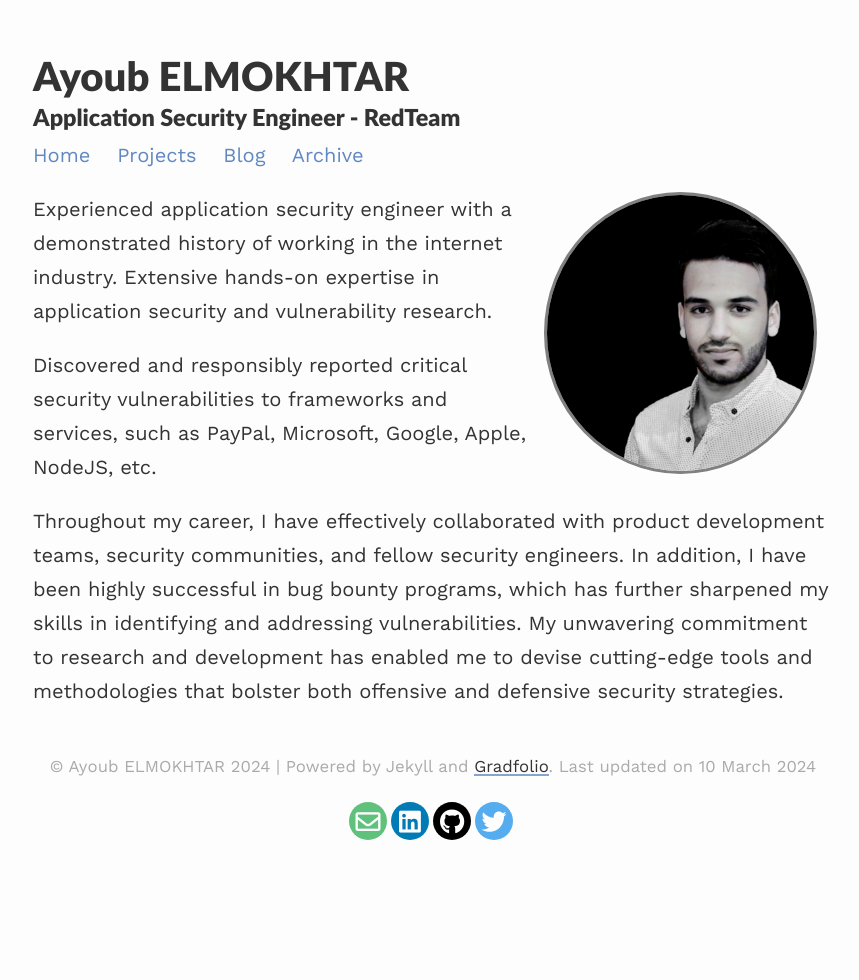
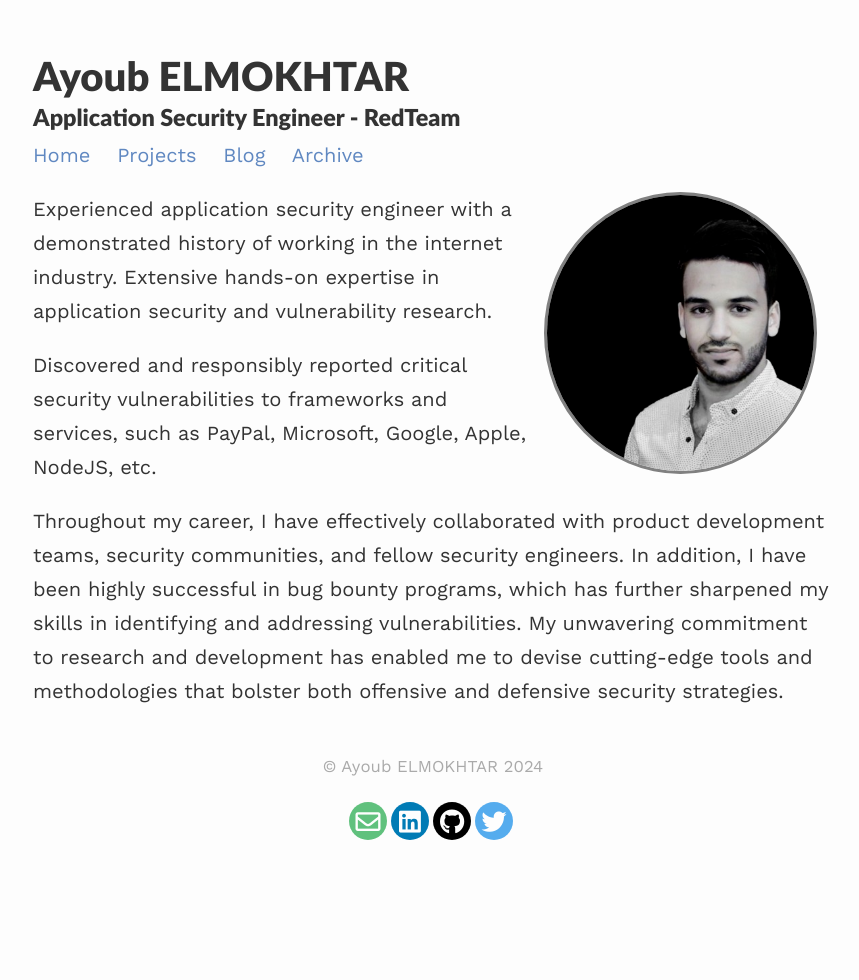
Before and after one commit to aelmokhtar/ayoubmokhtar.github.io, a Jekyll site: the page built from index.md, in a window 1280 px wide. Shown: the whole page, without its empty margins (207-1066 px from the left). Built offline with Jekyll 4.4.1, drawn with Linux system fonts in a browser that asks for light colours; nearby versions of some CDN libraries.

Commit message:
Update default.html

```diff
--- a/_layouts/default.html
+++ b/_layouts/default.html
@@ -34,9 +34,6 @@
         <footer>
           <p class="copy">
             <small> &copy; {{site.title}} {{ site.time | date: '%Y' }}
-                    | Powered by Jekyll and
-                    <a target="_blank" href="https://github.com/jitinnair1/gradfolio/">Gradfolio</a>.
-                    Last updated on {{ site.time | date_to_long_string }}
             </small>
           </p>
 
```
